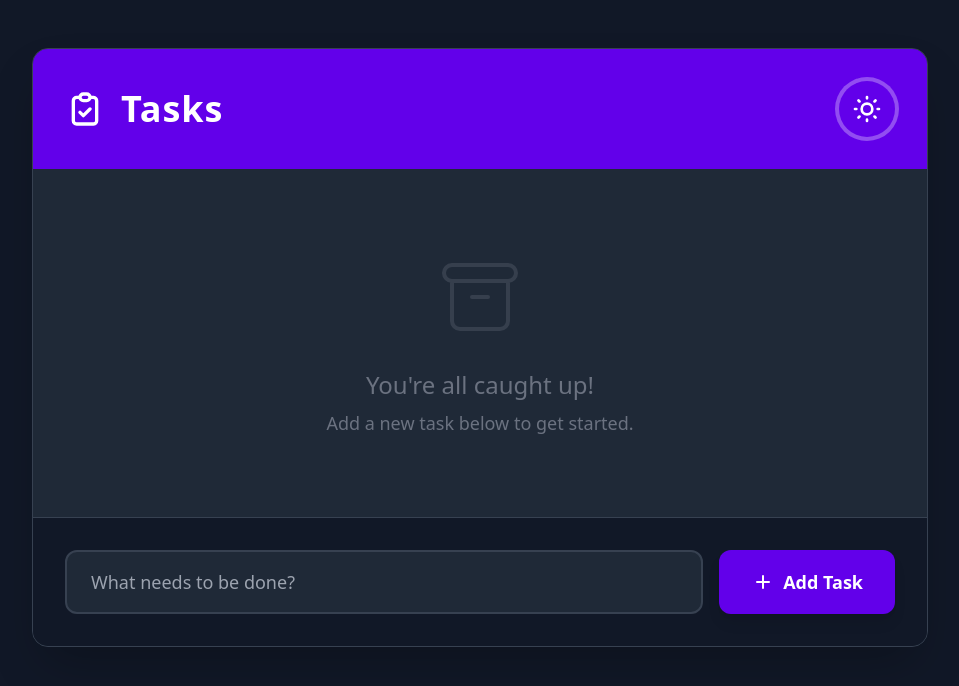
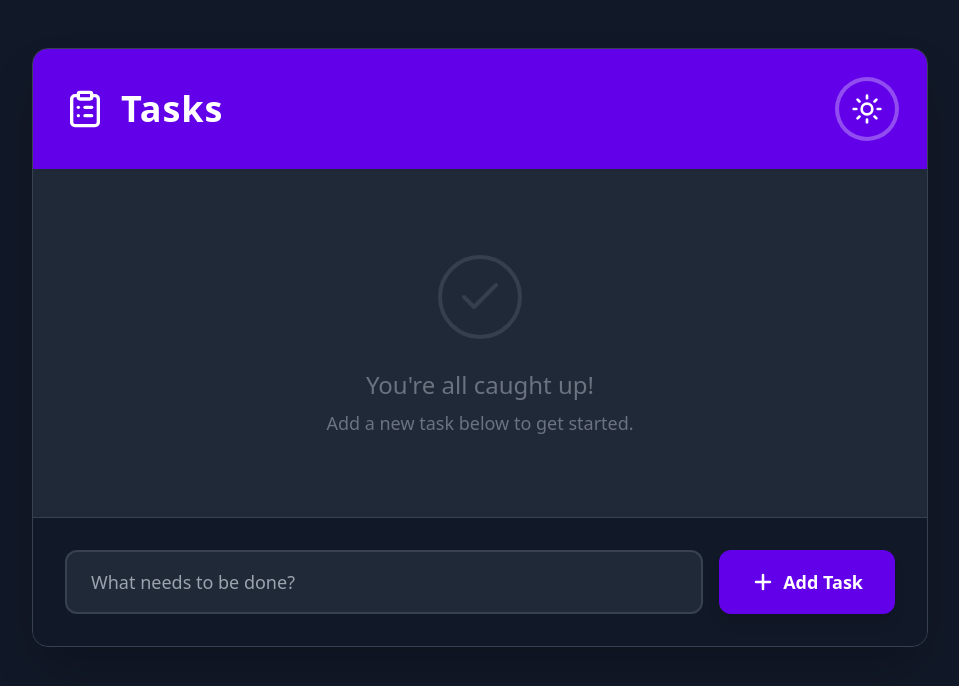
Before and after one commit to its-sorakun/todolist, a React (Vite) app: page / in a window 1280 px wide. Both pictures are taken after a click on the button "Toggle dark mode". Shown: the top 686 px of the page, without its empty margins (160-1119 px from the left). Built offline with nearby package versions, Linux system fonts and the light colour scheme.

Commit message:
replace manual svgs with lucide-react icons for consistency

```diff
--- a/package.json
+++ b/package.json
@@ -10,6 +10,7 @@
     "preview": "vite preview"
   },
   "dependencies": {
+    "lucide-react": "^1.37.0",
     "react": "^19.2.8",
     "react-dom": "^19.2.8"
   },
--- a/src/App.jsx
+++ b/src/App.jsx
@@ -1,6 +1,7 @@
 import { useState, useEffect } from 'react';
 import Header from './components/Header';
 import ToDoList from './components/ToDoList';
+import { Plus } from 'lucide-react';
 
 export default function App() {
   const [items, setItems] = useState(() => {
@@ -88,9 +89,7 @@ export default function App() {
               type="submit"
               className="px-6 py-3 sm:px-8 sm:py-4 bg-primary hover:bg-primary-hover text-white rounded-lg sm:rounded-xl font-semibold text-base sm:text-lg shadow-lg hover:shadow-xl transition-all transform hover:-translate-y-0.5 flex items-center justify-center space-x-2 focus:outline-none focus:ring-4 focus:ring-primary/30"
             >
-              <svg className="w-5 h-5 sm:w-6 sm:h-6" fill="none" stroke="currentColor" viewBox="0 0 24 24" xmlns="http://www.w3.org/2000/svg">
-                <path strokeLinecap="round" strokeLinejoin="round" strokeWidth={2} d="M12 6v6m0 0v6m0-6h6m-6 0H6" />
-              </svg>
+              <Plus className="w-5 h-5 sm:w-6 sm:h-6" strokeWidth={2.5} />
               <span>Add Task</span>
             </button>
           </form>
--- a/src/components/Header.jsx
+++ b/src/components/Header.jsx
@@ -1,10 +1,10 @@
+import { ClipboardList, Sun, Moon } from 'lucide-react';
+
 export default function Header({ darkMode, setDarkMode }) {
   return (
     <header className="bg-primary text-white p-5 sm:p-8 flex justify-between items-center transition-colors duration-300">
       <h1 className="text-2xl sm:text-4xl font-bold tracking-wide flex items-center gap-3 sm:gap-4">
-        <svg className="w-7 h-7 sm:w-10 sm:h-10" fill="none" stroke="currentColor" viewBox="0 0 24 24" xmlns="http://www.w3.org/2000/svg">
-          <path strokeLinecap="round" strokeLinejoin="round" strokeWidth={2} d="M9 5H7a2 2 0 00-2 2v12a2 2 0 002 2h10a2 2 0 002-2V7a2 2 0 00-2-2h-2M9 5a2 2 0 002 2h2a2 2 0 002-2M9 5a2 2 0 012-2h2a2 2 0 012 2m-6 9l2 2 4-4" />
-        </svg>
+        <ClipboardList className="w-7 h-7 sm:w-10 sm:h-10" />
         Tasks
       </h1>
       <button
@@ -13,13 +13,9 @@ export default function Header({ darkMode, setDarkMode }) {
         aria-label="Toggle dark mode"
       >
         {darkMode ? (
-          <svg className="w-6 h-6 sm:w-8 sm:h-8" fill="none" stroke="currentColor" viewBox="0 0 24 24" xmlns="http://www.w3.org/2000/svg">
-            <path strokeLinecap="round" strokeLinejoin="round" strokeWidth={2} d="M12 3v1m0 16v1m9-9h-1M4 12H3m15.364 6.364l-.707-.707M6.343 6.343l-.707-.707m12.728 0l-.707.707M6.343 17.657l-.707.707M16 12a4 4 0 11-8 0 4 4 0 018 0z" />
-          </svg>
+          <Sun className="w-6 h-6 sm:w-8 sm:h-8" />
         ) : (
-          <svg className="w-6 h-6 sm:w-8 sm:h-8" fill="none" stroke="currentColor" viewBox="0 0 24 24" xmlns="http://www.w3.org/2000/svg">
-            <path strokeLinecap="round" strokeLinejoin="round" strokeWidth={2} d="M20.354 15.354A9 9 0 018.646 3.646 9.003 9.003 0 0012 21a9.003 9.003 0 008.354-5.646z" />
-          </svg>
+          <Moon className="w-6 h-6 sm:w-8 sm:h-8" />
         )}
       </button>
     </header>
--- a/src/components/ToDoItem.jsx
+++ b/src/components/ToDoItem.jsx
@@ -1,4 +1,5 @@
 import { useState } from 'react';
+import { Check, Pencil, Trash2 } from 'lucide-react';
 
 export default function ToDoItem({ item, toggleComplete, deleteItem, editItem }) {
   const [isEditing, setIsEditing] = useState(false);
@@ -33,9 +34,7 @@ export default function ToDoItem({ item, toggleComplete, deleteItem, editItem })
           }`}
           aria-label={item.completed ? "Mark as incomplete" : "Mark as complete"}
         >
-          <svg className="w-4 h-4 sm:w-5 sm:h-5" fill="none" stroke="currentColor" viewBox="0 0 24 24" xmlns="http://www.w3.org/2000/svg">
-            <path strokeLinecap="round" strokeLinejoin="round" strokeWidth={3} d="M5 13l4 4L19 7" />
-          </svg>
+          <Check className="w-4 h-4 sm:w-5 sm:h-5" strokeWidth={3} />
         </button>
 
         {/* Content */}
@@ -72,9 +71,7 @@ export default function ToDoItem({ item, toggleComplete, deleteItem, editItem })
             className="p-2 sm:p-3 text-gray-500 dark:text-gray-400 hover:text-primary dark:hover:text-primary hover:bg-gray-200 dark:hover:bg-gray-600 rounded-lg transition-colors focus:outline-none focus:ring-2 focus:ring-primary/50"
             title="Edit"
           >
-            <svg className="w-5 h-5 sm:w-6 sm:h-6" fill="none" stroke="currentColor" viewBox="0 0 24 24" xmlns="http://www.w3.org/2000/svg">
-              <path strokeLinecap="round" strokeLinejoin="round" strokeWidth={2} d="M11 5H6a2 2 0 00-2 2v11a2 2 0 002 2h11a2 2 0 002-2v-5m-1.414-9.414a2 2 0 112.828 2.828L11.828 15H9v-2.828l8.586-8.586z" />
-            </svg>
+            <Pencil className="w-5 h-5 sm:w-6 sm:h-6" />
           </button>
         )}
         <button
@@ -82,9 +79,7 @@ export default function ToDoItem({ item, toggleComplete, deleteItem, editItem })
           className="p-2 sm:p-3 text-gray-500 dark:text-gray-400 hover:text-red-600 dark:hover:text-red-400 hover:bg-red-100 dark:hover:bg-red-900/30 rounded-lg transition-colors focus:outline-none focus:ring-2 focus:ring-red-500/50"
           title="Delete"
         >
-          <svg className="w-5 h-5 sm:w-6 sm:h-6" fill="none" stroke="currentColor" viewBox="0 0 24 24" xmlns="http://www.w3.org/2000/svg">
-            <path strokeLinecap="round" strokeLinejoin="round" strokeWidth={2} d="M19 7l-.867 12.142A2 2 0 0116.138 21H7.862a2 2 0 01-1.995-1.858L5 7m5 4v6m4-6v6m1-10V4a1 1 0 00-1-1h-4a1 1 0 00-1 1v3M4 7h16" />
-          </svg>
+          <Trash2 className="w-5 h-5 sm:w-6 sm:h-6" />
         </button>
       </div>
     </li>
--- a/src/components/ToDoList.jsx
+++ b/src/components/ToDoList.jsx
@@ -1,12 +1,11 @@
 import ToDoItem from './ToDoItem';
+import { CheckCircle2 } from 'lucide-react';
 
 export default function ToDoList({ items, toggleComplete, deleteItem, editItem }) {
   if (items.length === 0) {
     return (
       <div className="flex-grow flex flex-col items-center justify-center py-12 sm:py-20 px-4 text-gray-400 dark:text-gray-500">
-        <svg className="w-16 h-16 sm:w-24 sm:h-24 mb-4 sm:mb-6 opacity-30" fill="none" stroke="currentColor" viewBox="0 0 24 24" xmlns="http://www.w3.org/2000/svg">
-          <path strokeLinecap="round" strokeLinejoin="round" strokeWidth={1} d="M5 8h14M5 8a2 2 0 110-4h14a2 2 0 110 4M5 8v10a2 2 0 002 2h10a2 2 0 002-2V8m-9 4h4" />
-        </svg>
+        <CheckCircle2 className="w-16 h-16 sm:w-24 sm:h-24 mb-4 sm:mb-6 opacity-30" strokeWidth={1} />
         <p className="text-xl sm:text-2xl font-medium mb-1 sm:mb-2 text-center">You're all caught up!</p>
         <p className="text-base sm:text-lg text-center">Add a new task below to get started.</p>
       </div>
```
Also changed, not shown: 1 other file (tests, documents, lock files or other folders).
